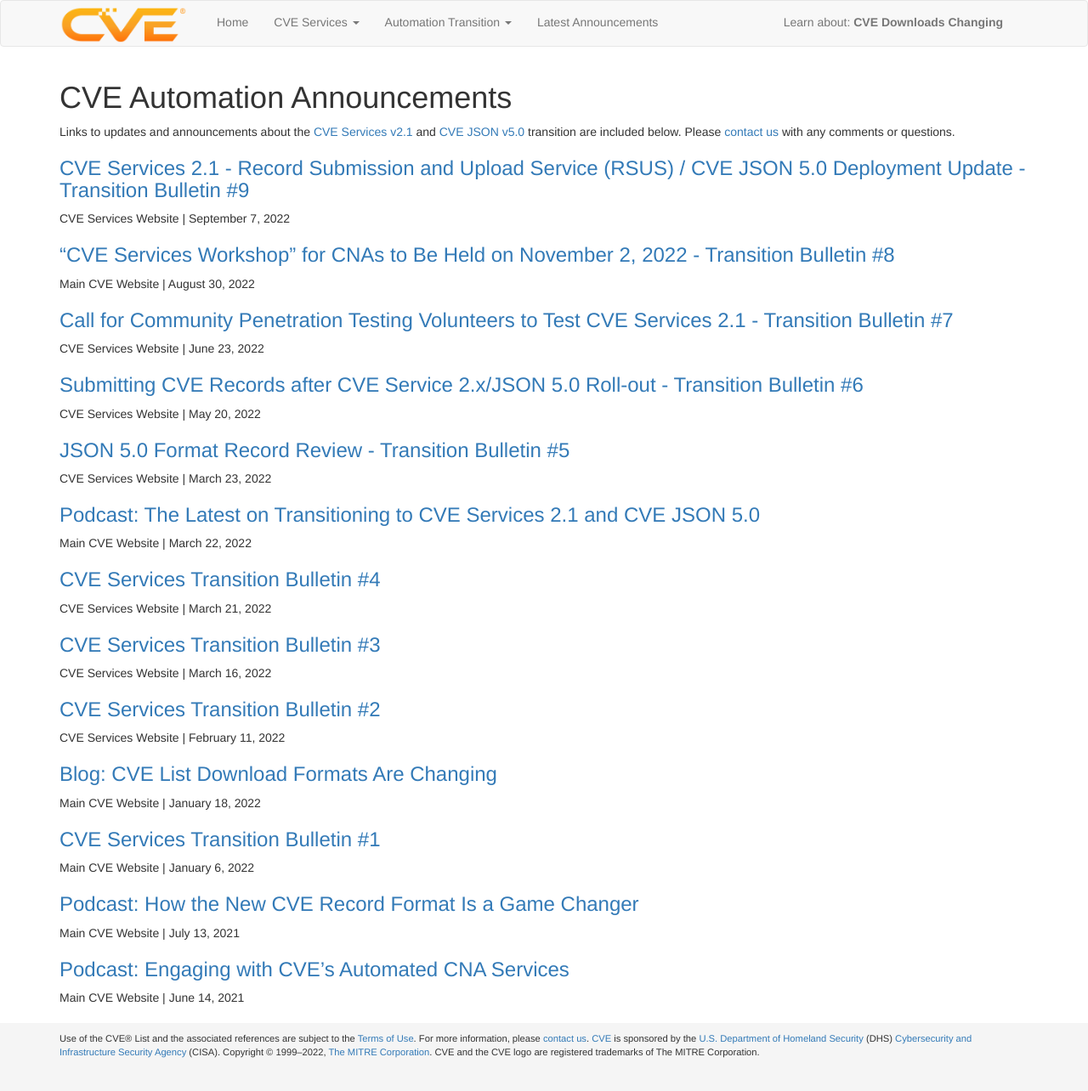
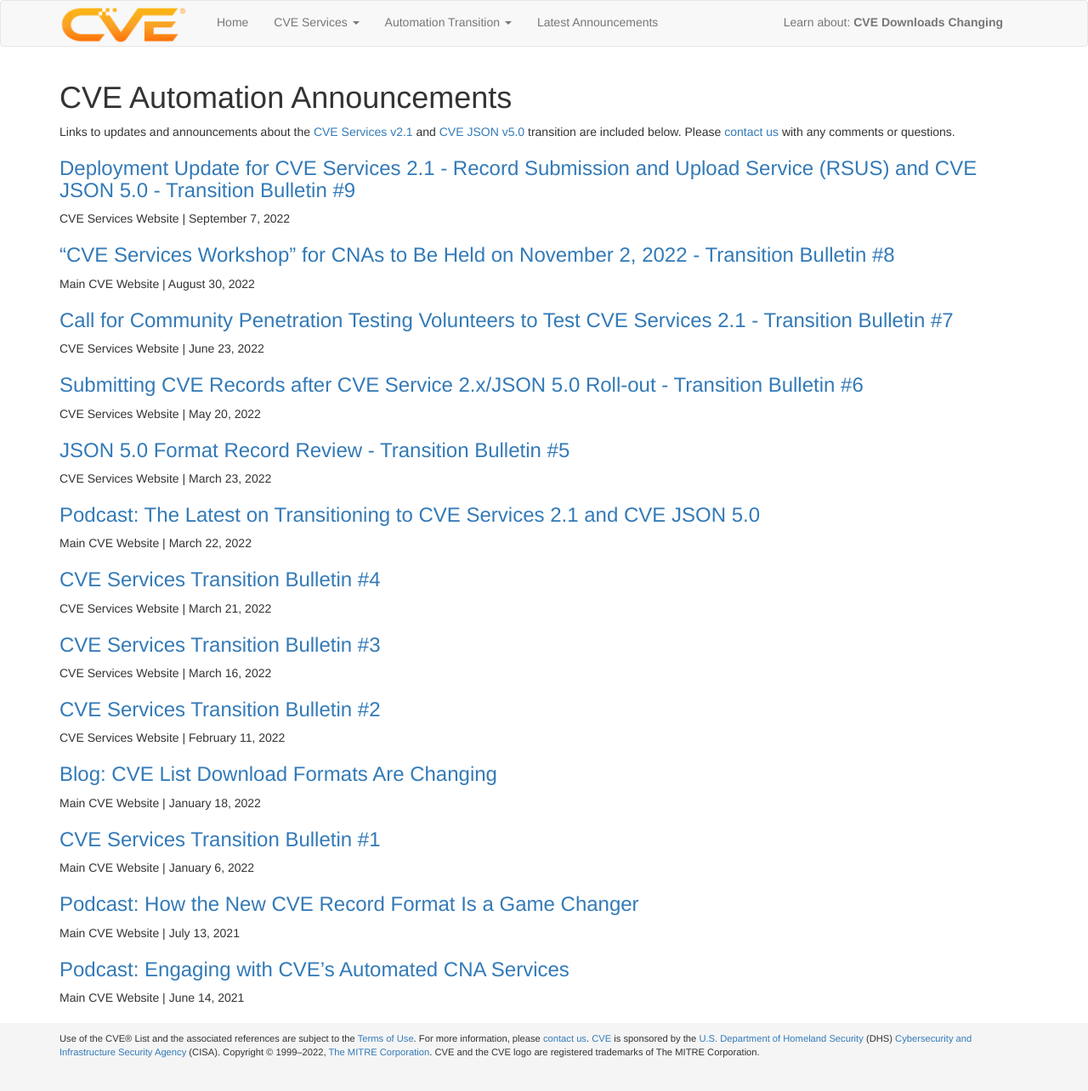
Before and after one commit to CVEProject/cveproject.github.io, a Jekyll site: the page built from automation-announcements.md, in a window 1280 px wide. Shown: the whole page at 85% size. Built offline with Jekyll 4.4.1, drawn with Linux system fonts in a browser that asks for light colours; nearby versions of some CDN libraries.

Commit message:
Update automation-announcements.md

```diff
--- a/automation-announcements.md
+++ b/automation-announcements.md
@@ -5,7 +5,7 @@ layout: page
 
 Links to updates and announcements about the [CVE Services v2.1](https://github.com/CVEProject/cve-services) and [CVE JSON v5.0](https://github.com/CVEProject/cve-schema/blob/master/schema/v5.0/CVE_JSON_5.0_schema.json) transition are included below. Please [contact us](https://cveform.mitre.org/) with any comments or questions.
 
-### [CVE Services 2.1 - Record Submission and Upload Service (RSUS) / CVE JSON 5.0 Deployment Update - Transition Bulletin #9](https://cveproject.github.io/automation-transition#bulletin-number-9)
+### [Deployment Update for CVE Services 2.1 - Record Submission and Upload Service (RSUS) and CVE JSON 5.0 - Transition Bulletin #9](https://cveproject.github.io/automation-transition#bulletin-number-9)
 CVE Services Website | September 7, 2022
 
 ### [“CVE Services Workshop” for CNAs to Be Held on November 2, 2022 - Transition Bulletin #8](https://www.cve.org/Media/News/item/news/2022/08/30/CVE-Services-Workshop-for-CNAs)
```
